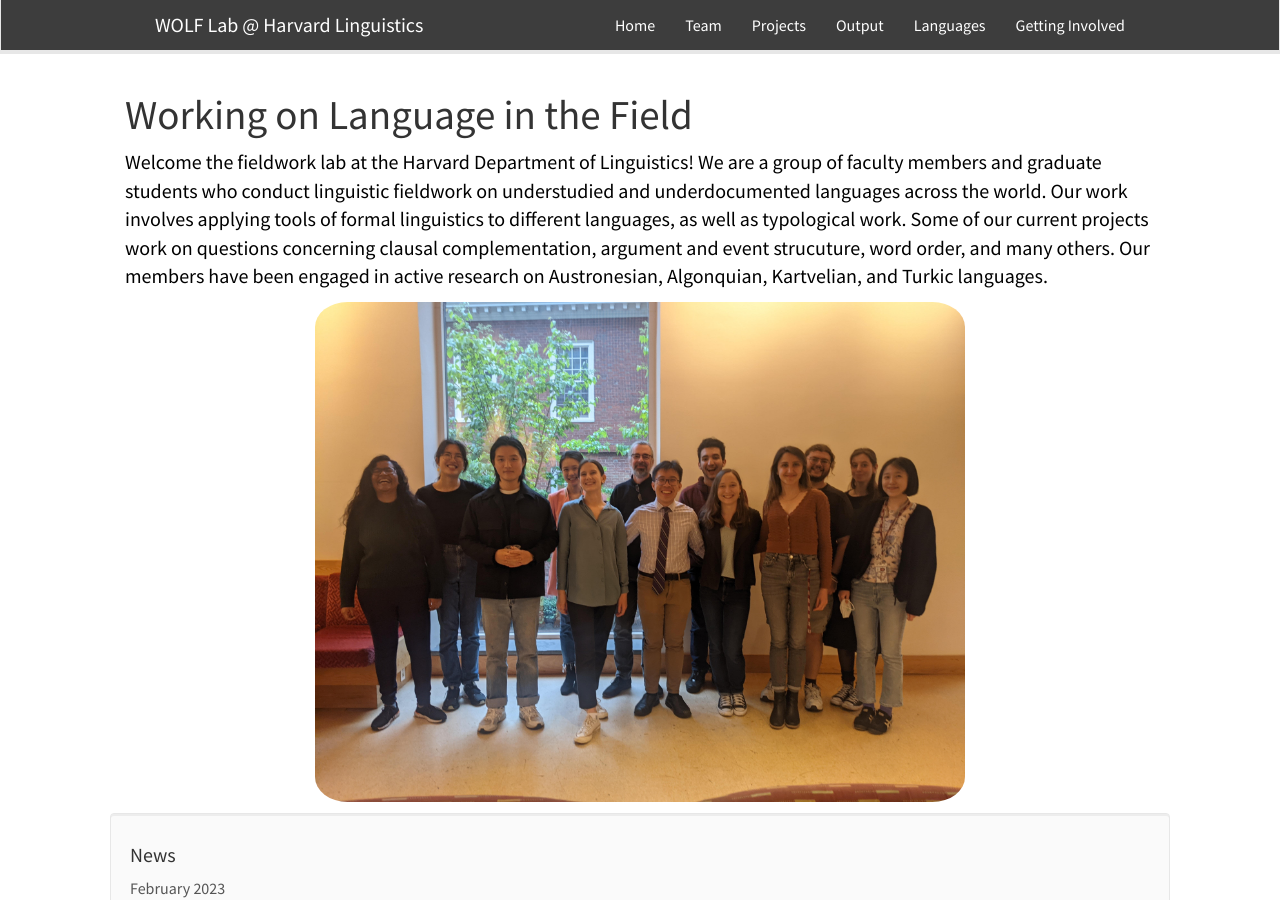
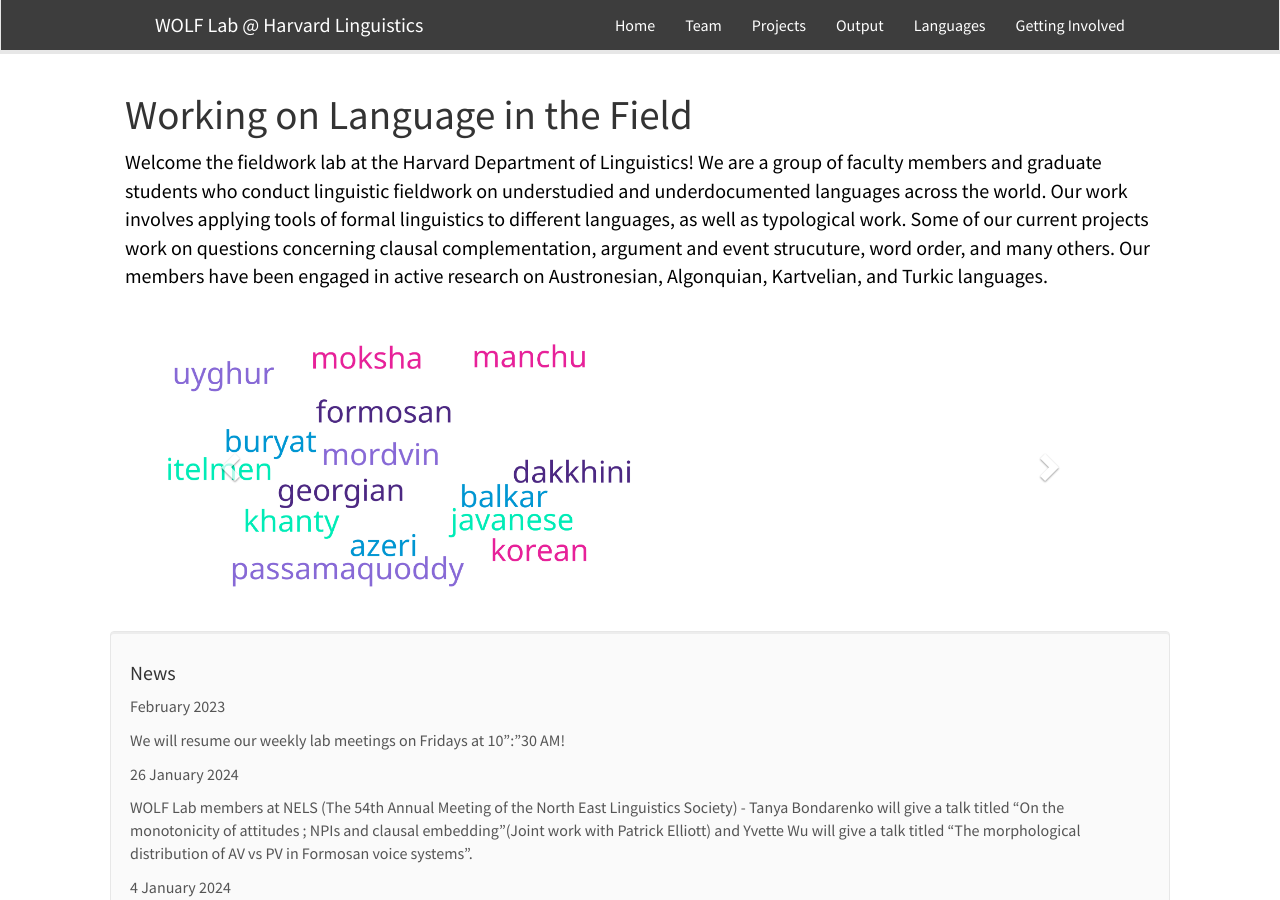
Before and after one commit to fieldlinguistics/fieldlinguistics.github.io, a Jekyll site: the page built from _pages/home.md, in a window 1280 px wide and 900 px high. Built offline with Jekyll 4.4.1, drawn with Linux system fonts in a browser that asks for light colours; nearby versions of some CDN libraries.

Commit message:
Update home.md
Add image carousel

```diff
--- a/_pages/home.md
+++ b/_pages/home.md
@@ -12,13 +12,125 @@
 </p>
 
 
+<div markdown="0" id="carousel" class="carousel slide" data-ride="carousel" data-interval="4000" data-pause="hover" >
+    <!-- Menu -->
+<!--     <ol class="carousel-indicators">
+        <li data-target="#carousel" data-slide-to="0" class="active" style="height: 50px"></li>
+        <li data-target="#carousel" data-slide-to="1" style="height: 50px"></li>
+        <li data-target="#carousel" data-slide-to="2" style="height: 50px"></li>
+        <p>test test test</p>
+    </ol> -->
 
+<div class="carousel-inner" markdown="0">
+    <div class="item active">
+        <img src="{{ site.url }}{{ site.baseurl }}/images/slider7001400/wolflab.jpeg" alt="Slide 3" style="height: 300px !important" />
+    </div>
+    <div class="item">
+        <img src="{{ site.url }}{{ site.baseurl }}/images/slider7001400/word-cloud-languages.png" alt="Slide 3" style="height: 300px !important" />
+    </div>
+    </div>
+  <a class="left carousel-control" href="#carousel" role="button" data-slide="prev">
+    <span class="glyphicon glyphicon-chevron-left" aria-hidden="true"></span>
+    <span class="sr-only">Previous</span>
+  </a>
+  <a class="right carousel-control" href="#carousel" role="button" data-slide="next">
+    <span class="glyphicon glyphicon-chevron-right" aria-hidden="true"></span>
+    <span class="sr-only">Next</span>
+  </a>
+</div>
+
+
+
+
+
+<!--
+<div class="carousel-inner" markdown="0">
+    <div class="item active">
+        <img src="{{ site.url }}{{ site.baseurl }}/images/slider7001400/wolflab.jpeg" alt="Slide 3" style="width:650px;height: 500px !important" />
+    </div>
+    <div class="item">
+        <img src="{{ site.url }}{{ site.baseurl }}/images/slider7001400/word-cloud-languages.png" alt="Slide 3" style="height: 300px !important" />
+    </div>
+</div>
+  <a class="left carousel-control" href="#carousel" role="button" data-slide="prev">
+    <span class="glyphicon glyphicon-chevron-left" aria-hidden="true"></span>
+    <span class="sr-only">Previous</span>
+  </a>
+  <a class="right carousel-control" href="#carousel" role="button" data-slide="next">
+    <span class="glyphicon glyphicon-chevron-right" aria-hidden="true"></span>
+    <span class="sr-only">Next</span>
+  </a>
+</div>
+
+ <!--
+    <div class="item">
+        <img src="{{ site.url }}{{ site.baseurl }}/images/slider7001400/starfish.png_resized.jpg" alt="Slide 3" style="height: 300px !important" />
+    </div>
+    <div class="item">
+        <img src="{{ site.url }}{{ site.baseurl }}/images/slider7001400/IEDzoo.png_resized.jpg" alt="Slide 1" style="height: 300px !important" />
+    </div>
+    <div class="item">
+        <img src="{{ site.url }}{{ site.baseurl }}/images/slider7001400/cdac_pig.png" alt="Slide 3" style="height: 300px !important" />
+    </div>
+    <div class="item">
+        <img src="{{ site.url }}{{ site.baseurl }}/images/slider7001400/UMAPwithSamples_resized.jpg" alt="Slide 3" style="height: 300px !important" />
+    </div>
+    <div class="item">
+        <img src="{{ site.url }}{{ site.baseurl }}/images/slider7001400/IEDfeatures.png_resized.jpg" alt="Slide 3" style="height: 300px !important" />
+    </div>
+    <div class="item">
+        <img src="{{ site.url }}{{ site.baseurl }}/images/slider7001400/CPDspreading.png_resized.jpg" alt="Slide 3" style="height: 300px !important" />
+    </div>
+    <div class="item">
+        <img src="{{ site.url }}{{ site.baseurl }}/images/slider7001400/PACMAPwithSSD_model_180K.png_resized.jpg" alt="Slide 3" style="height: 300px !important" />
+    </div>
+    <div class="item">
+        <img src="{{ site.url }}{{ site.baseurl }}/images/slider7001400/UMAPwithSSD_model_180K_resized.jpg" alt="Slide 3" style="height: 300px !important" />
+    </div>
+    <div class="item">
+        <img src="{{ site.url }}{{ site.baseurl }}/images/slider7001400/bdsp_bdc_spectrogram_image.png" alt="Slide 3" style="height: 300px !important" />
+    </div>
+    <div class="item">
+        <img src="{{ site.url }}{{ site.baseurl }}/images/slider7001400/PACMAPwithSSD_spikeBurden_180K.png_resized.jpg" alt="Slide 3" style="height: 300px !important" />
+    </div>
+    <div class="item">
+        <img src="{{ site.url }}{{ site.baseurl }}/images/slider7001400/IEDwithVotes.png_resized.jpg" alt="Slide 3" style="height: 300px !important" />
+    </div>
+    <div class="item">
+        <img src="{{ site.url }}{{ site.baseurl }}/images/slider7001400/IIICqualitative.png_resized.jpg" alt="Slide 3" style="height: 300px !important" />
+    </div>
+    <div class="item">
+        <img src="{{ site.url }}{{ site.baseurl }}/images/slider7001400/UMAPwithSSD_spikeBurden_180K_resized.jpg" alt="Slide 3" style="height: 300px !important" />
+    </div>
+    <div class="item">
+        <img src="{{ site.url }}{{ site.baseurl }}/images/slider7001400/UMAPspreading.png_resized.jpg" alt="Slide 3" style="height: 300px !important" />
+    </div>
+    <div class="item">
+        <img src="{{ site.url }}{{ site.baseurl }}/images/slider7001400/ProtoEEG_layout_newscreenshot.jpg" alt="Slide 3" style="height: 300px !important" />
+    </div>
+</div>
+  <a class="left carousel-control" href="#carousel" role="button" data-slide="prev">
+    <span class="glyphicon glyphicon-chevron-left" aria-hidden="true"></span>
+    <span class="sr-only">Previous</span>
+  </a>
+  <a class="right carousel-control" href="#carousel" role="button" data-slide="next">
+    <span class="glyphicon glyphicon-chevron-right" aria-hidden="true"></span>
+    <span class="sr-only">Next</span>
+  </a>
+</div>       End code for image carousel -->
+
+
+
+
+<!-- Begin code for image carousel
+
+ Code for solo picture
 
 <div style ="text-align: center;">
 <img src="{{ site.url }}{{ site.baseurl }}/images/slider7001400/wolflab.jpeg" alt="lab photo" style="width:650px;height: 500px !important" />
 </div>
 
-<!-- Begin code for image carousel
+-----------
 
 <div markdown="0" id="carousel" class="carousel slide" data-ride="carousel" data-interval="4000" data-pause="hover" >
     <!-- Menu -->
```
